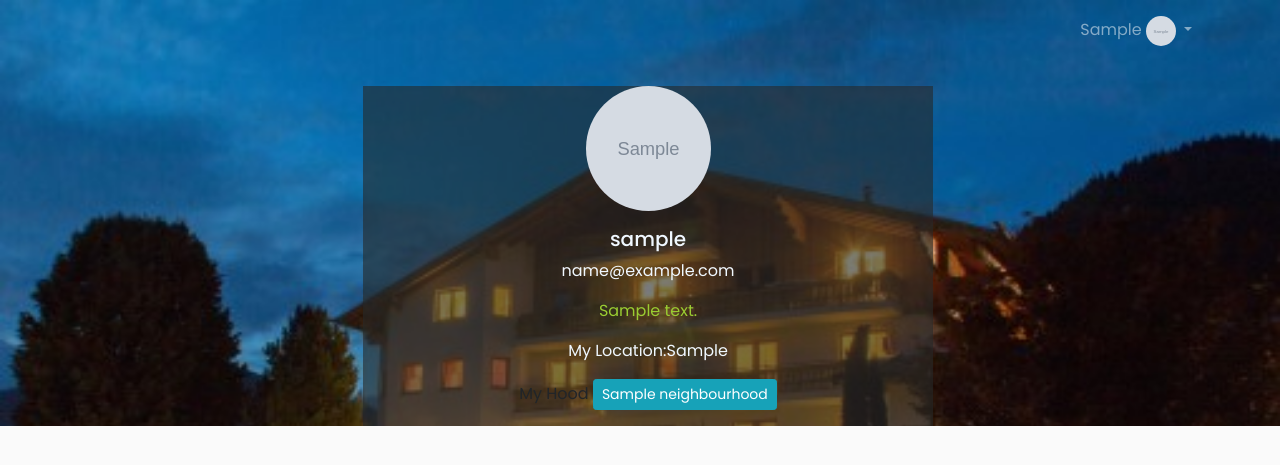
After one commit to Kingsleymuturi/Hood-connections, a Django app: a page that uses hoodie/templates/base.html in a window 1280 px wide. The commit adds this page. Shown: the top 465 px of the page. Run offline with Django 3.2, Linux system fonts and the light colour scheme; a user stored in the database is signed in; tables that the repository leaves empty hold one stand-in row (values such as "Sample post"); grey boxes marked "Sample" are stand-in pictures; parts of the project's set-up code (start-up, migrations or seed data) failed here and were passed over; some libraries are stand-ins or nearby versions.

Commit message:
add all files related to user profile

```diff
--- /dev/null
+++ b/hoodie/templates/base.html
@@ -0,0 +1,47 @@
+<!doctype html>
+<html lang="en">
+{% load static %}
+
+<head>
+    <meta charset="utf-8">
+    <meta name="viewport" content="width=device-width, initial-scale=1, shrink-to-fit=no">
+    <link rel="stylesheet" href="https://stackpath.bootstrapcdn.com/bootstrap/4.3.1/css/bootstrap.min.css"
+          integrity="sha384-ggOyR0iXCbMQv3Xipma34MD+dH/1fQ784/j6cY/iJTQUOhcWr7x9JvoRxT2MZw1T" crossorigin="anonymous">
+    <link rel="stylesheet" href="{% static 'css/styles.css' %}">
+    <script defer src="https://use.fontawesome.com/releases/v5.0.13/js/solid.js" integrity="sha384-tzzSw1/Vo+0N5UhStP3bvwWPq+uvzCMfrN1fEFe+xBmv1C/AtVX5K0uZtmcHitFZ" crossorigin="anonymous"></script>
+    <script defer src="https://use.fontawesome.com/releases/v5.0.13/js/fontawesome.js" integrity="sha384-6OIrr52G08NpOFSZdxxz1xdNSndlD4vdcf/q2myIUVO0VsqaGHJsB0RaBE01VTOY" crossorigin="anonymous"></script>
+
+
+    <title>Hood-connect</title>
+</head>
+<body>
+    <div class="wrapper">
+
+        <div id="content" style="background-image: url({% static 'images/background.jpg' %}); background-repeat:no-repeat;background-size:cover">
+        {% include 'navbar.html' %}
+
+          {% block content %}
+
+          {% endblock %}
+           </div>
+    </div>
+
+<script src="https://code.jquery.com/jquery-3.3.1.slim.min.js"
+        integrity="sha384-q8i/X+965DzO0rT7abK41JStQIAqVgRVzpbzo5smXKp4YfRvH+8abtTE1Pi6jizo"
+        crossorigin="anonymous"></script>
+<script src="https://cdnjs.cloudflare.com/ajax/libs/popper.js/1.14.7/umd/popper.min.js"
+        integrity="sha384-UO2eT0CpHqdSJQ6hJty5KVphtPhzWj9WO1clHTMGa3JDZwrnQq4sF86dIHNDz0W1"
+        crossorigin="anonymous"></script>
+<script src="https://stackpath.bootstrapcdn.com/bootstrap/4.3.1/js/bootstrap.min.js"
+        integrity="sha384-JjSmVgyd0p3pXB1rRibZUAYoIIy6OrQ6VrjIEaFf/nJGzIxFDsf4x0xIM+B07jRM"
+        crossorigin="anonymous"></script>
+<script type="text/javascript">
+        $(document).ready(function () {
+            $('#sidebarCollapse').on('click', function () {
+                $('#sidebar').toggleClass('active');
+            });
+        });
+</script>
+
+</body>
+</html>
--- /dev/null
+++ b/hoodie/templates/navbar.html
@@ -0,0 +1,42 @@
+<nav class="navbar navbar-expand-lg navbar-dark bg-transparent">
+    <div class="container-fluid">
+
+        <div class="collapse navbar-collapse" style="margin-right: 4%;" id="navbarSupportedContent">
+            <ul class="nav navbar-nav ml-auto navbar-right">
+                {% if user.is_authenticated %}
+                <li class="nav-item dropdown">
+                    <a class="nav-link dropdown-toggle" id="navbarDropdownMenuLink" data-toggle="dropdown"
+                       aria-haspopup="true"
+                       aria-expanded="false">{{ user.username|title }} <img class="rounded-circle nav-img"
+                        src="{{ user.profile.profile_picture.url }}"
+                        alt="">
+                    </a>
+                    <div class="dropdown-menu dropdown-primary" aria-labelledby="navbarDropdownMenuLink">
+                        <a href="{% url 'profile' user.username %}">
+                            <img class="rounded-circle nav-img"src="{{ user.profile.profile_picture.url }}" alt="">
+                            &nbsp; Profile
+                        </a>
+                        <hr>
+                        <a href="{% url 'edit-profile' user.username %}">
+                            <i class="fas fa-edit"></i>&nbsp;
+                            &nbsp; Edit Profile
+                        </a>
+                        <hr>
+                        <a href="{% url 'logout' %}" class="btn btn-sm btn-outline-danger d-block mx-auto"> Logout</a>
+
+
+                    </div>
+                </li>
+                {% else %}
+                <li class="nav-item active">
+                    <a class="nav-link" href="{% url 'login' %}">Log In</a>
+                </li>
+
+                <li class="nav-item active">
+                    <a class="nav-link" href="{% url 'signup' %}">Sign Up</a>
+                </li>
+                {% endif %}
+            </ul>
+        </div>
+    </div>
+</nav>
--- /dev/null
+++ b/hoodie/templates/profile.html
@@ -0,0 +1,23 @@
+{% extends 'base.html' %}
+
+{% block content %}
+<div class="container ">
+    <div class="row">
+        <div class="col-md-3"></div>
+        <div class="col-md-6 mt-4 prof mr-2 ml-2" style="background-color: rgba(37, 41, 40, 0.6);">
+            <img class="rounded-circle account-img d-block mx-auto" src="{{ user.profile.profile_picture.url }}"height="125px" width="125px">
+            <h5 class="text-center mt-3" style="color: aliceblue;">{{user.username}}</h5>
+            <p class="text-center" style="color: aliceblue;"> {{user.email}}</p>
+            <p class="text-center" style="color: yellowgreen;"> {{user.profile.bio}}</p>
+            <p class="text-center" style="color: aliceblue;">My Location:{{user.profile.location}}</p>
+            {% if request.user.profile.neighbourhood %}
+            <p class="text-center">My Hood <a class="btn btn-sm btn-info" href="{% url 'single-hood' user.profile.neighbourhood.id %}">{{ user.profile.neighbourhood.name }}</a>
+            </p>
+            {% endif %}
+        </div>
+        <div class="col-md-3"></div>
+    </div>
+
+
+</div>
+{% endblock %}
--- a/hoodie/templates/registration/login.html
+++ b/hoodie/templates/registration/login.html
@@ -6,7 +6,8 @@
     <div class="row">
         <div class="col-md-3"></div>
         <div class="col-md-6">
-            <form action="" method="post" novalidate>
+            <h1><strong style="color: aliceblue;">Log In!</strong></h1>
+            <form action="" method="post" novalidate style="color: aliceblue;">
                 {% csrf_token %}
                 {{ form|crispy }}
                 <button class="btn btn-sm btn-info">Login</button>
--- a/hoodie/templates/registration/signup.html
+++ b/hoodie/templates/registration/signup.html
@@ -5,7 +5,8 @@
     <div class="row">
         <div class="col-md-3"></div>
         <div class="col-md-6">
-            <form action="" method="post" novalidate>
+            <h1><strong style="color: aliceblue;">Sign Up Here!</strong></h1>
+            <form action="" method="post" novalidate style="color: aliceblue;">
                 {% csrf_token %}
                 {{ form|crispy }}
                 <button class="btn btn-sm btn-info">Sign Up</button>
--- a/hoodie/urls.py
+++ b/hoodie/urls.py
@@ -2,7 +2,7 @@ from django.urls import path, include
 from . import views
 
 urlpatterns = [
-    #path('', views.index, name='index'),
+    path('', views.index, name='index'),
     path('register/', views.signup, name='signup'),
     path('account/', include('django.contrib.auth.urls')),
     path('profile/<username>', views.profile, name='profile'),
--- a/hoodie/views.py
+++ b/hoodie/views.py
@@ -20,6 +20,10 @@ def signup(request):
         form = SignupForm()
     return render(request, 'registration/signup.html', {'form': form})
 
+@login_required(login_url='login')
+def index(request):
+    return render(request, 'index.html')
+
 def profile(request, username):
     return render(request, 'profile.html')
 
--- /dev/null
+++ b/static/css/styles.css
@@ -0,0 +1,22 @@
+@import "https://fonts.googleapis.com/css?family=Poppins:300,400,500,600,700";
+body {
+    font-family: 'Poppins', sans-serif;
+    background: #fafafa;
+}
+.overlay{
+    style="background-color:  rgba(37, 41, 40, 0.6);"
+}
+.form-text, .asteriskField{
+    display:none;
+}
+.nav-img{
+    height: 30px;
+    width: 30px;
+}
+.col-form-label {
+    font-weight: bold;
+}
+.editprofile{
+    padding-bottom: 20px;
+    padding-top: 10px;
+}
```
Also changed, not shown: hoodie/templates/editprofile.html (added, +20 -0 lines), media/default.png (added), static/images/background.jpg.
